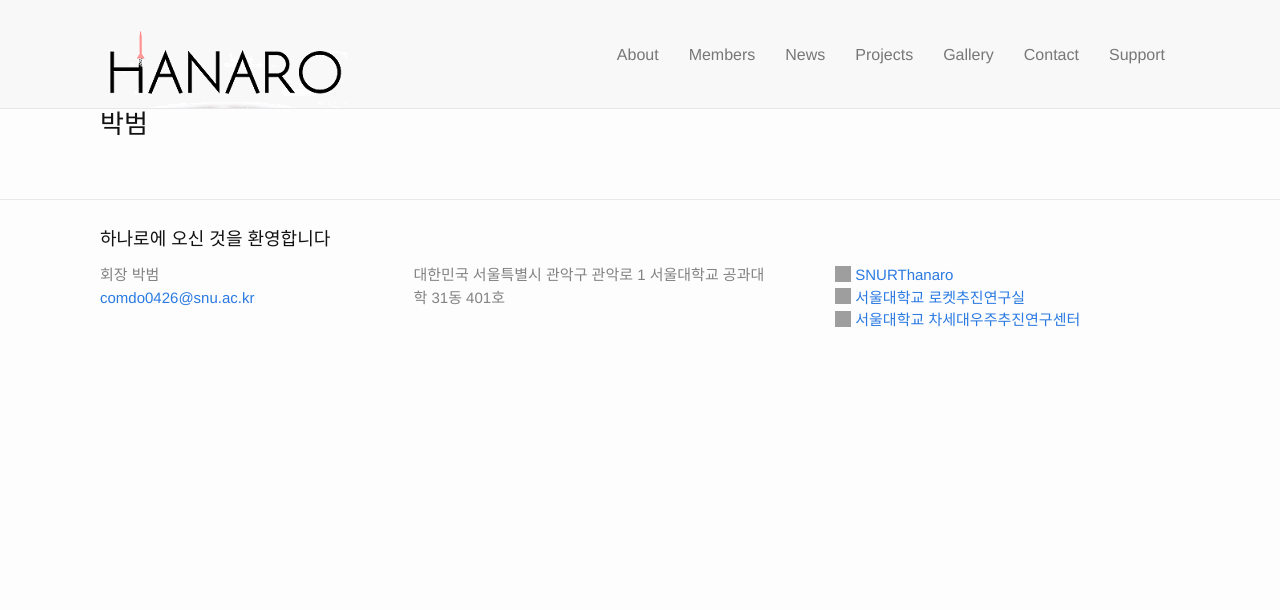
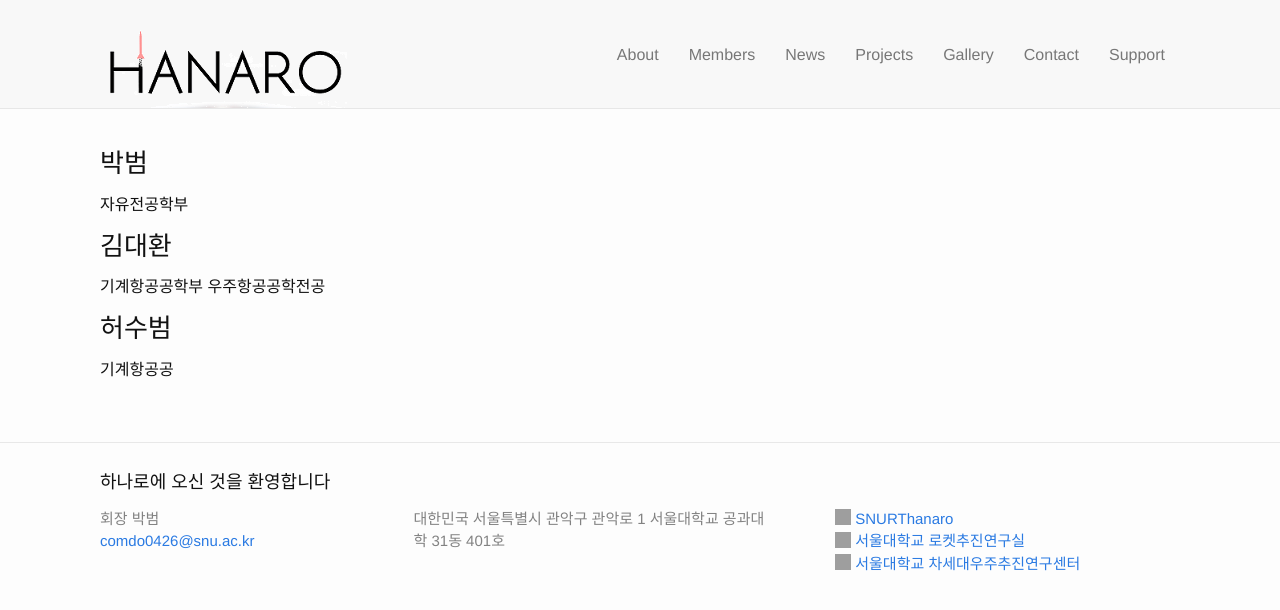
Before and after one commit to Hanaro2021/hanaro.github.io, a Jekyll site: the page built from _pages/2.members.md, in a window 1280 px wide. Shown: the top 610 px of the page. Built offline with Jekyll 4.4.1, drawn with Linux system fonts in a browser that asks for light colours; nearby versions of some CDN libraries; grey boxes are pictures that could not be loaded.

Commit message:
Update 2.members.md

```diff
--- a/_pages/2.members.md
+++ b/_pages/2.members.md
@@ -3,4 +3,12 @@ layout: page
 title: Members
 permalink: /members/
 ---
+<br/>
 <h3>박범</h3>
+자유전공학부
+<br/>
+<h3>김대환</h3>
+기계항공공학부 우주항공공학전공
+<br/>
+<h3>허수범</h3>
+기계항공공
```
